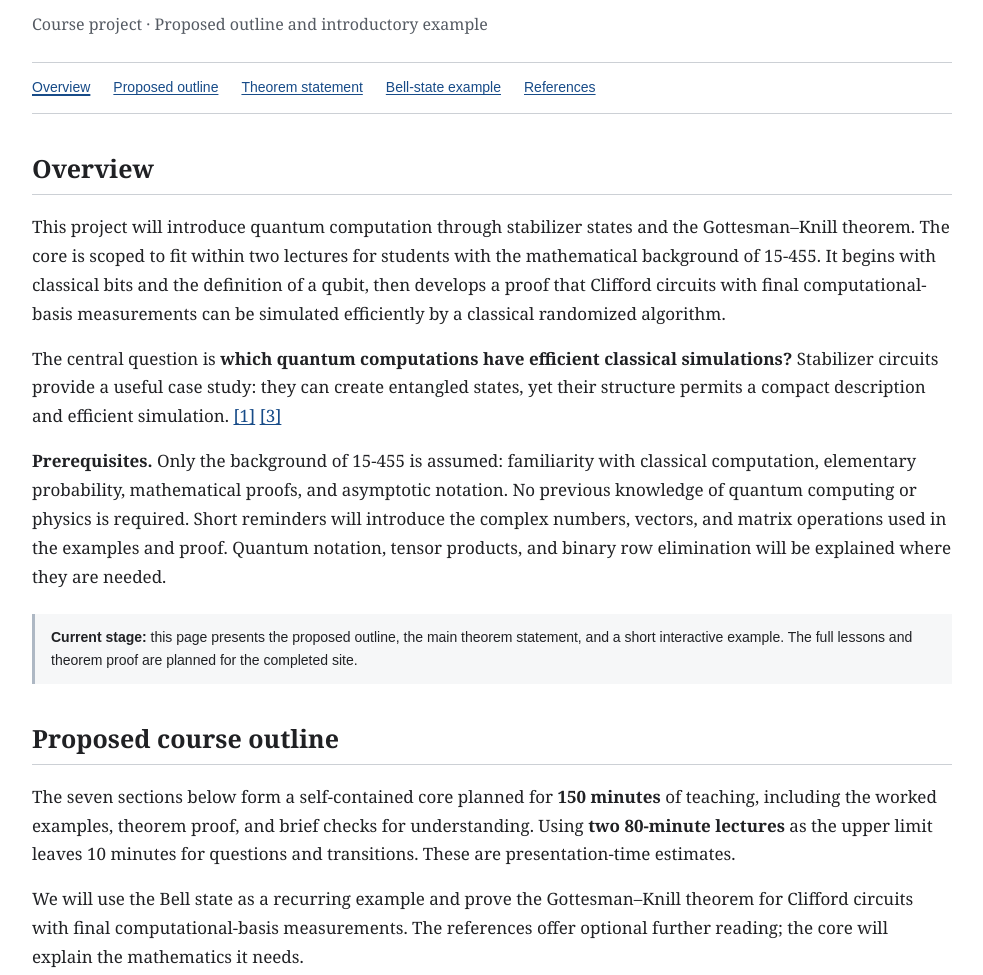
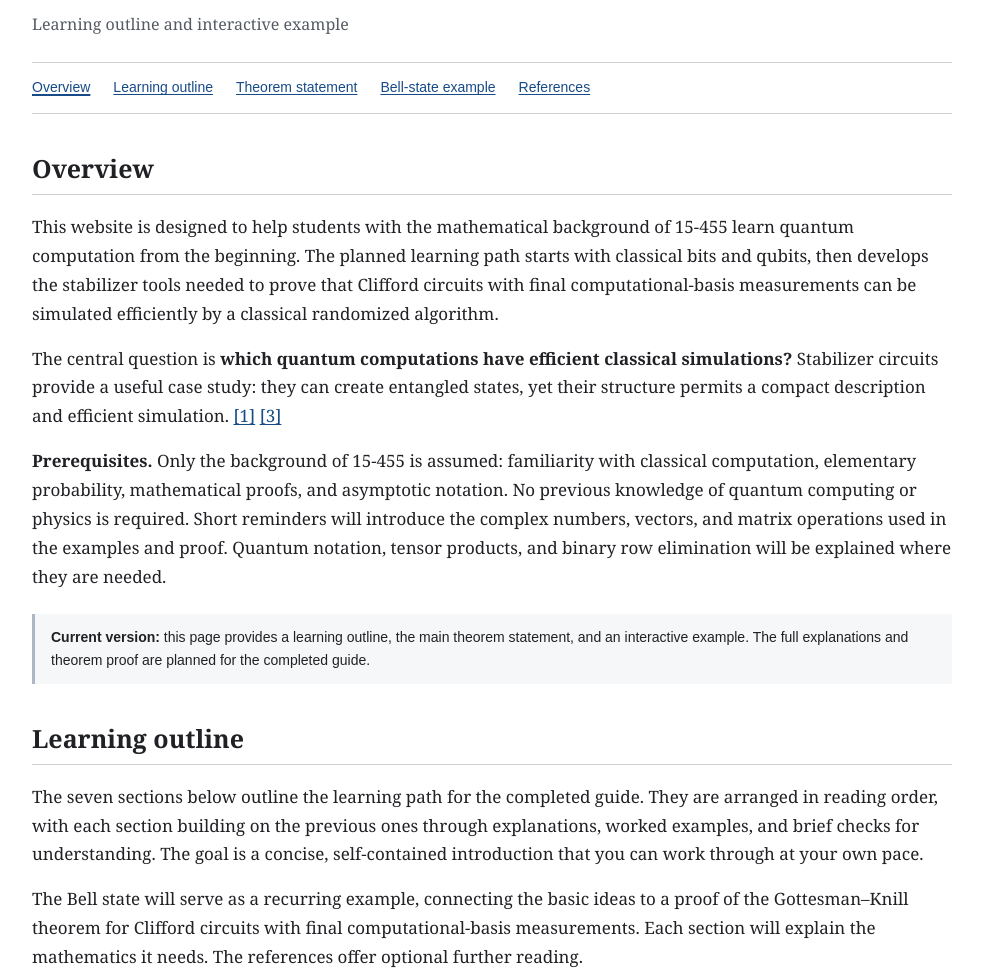
Before and after one commit to l6zw32/quantum-computation, a plain HTML site: page index.html in a window 1280 px wide. Shown: the part 170-1145 px from the top of the page, without its empty margins (148-1131 px from the left). Drawn offline with Linux system fonts and the light colour scheme.

Commit message:
Present the site as a learning guide instead of a lecture plan

```diff
--- a/index.html
+++ b/index.html
@@ -4,9 +4,9 @@
   <meta charset="utf-8">
   <meta name="viewport" content="width=device-width, initial-scale=1">
   <meta name="theme-color" content="#ffffff">
-  <meta name="description" content="A proposed two-lecture introduction to quantum states, stabilizers, and the Gottesman-Knill theorem for undergraduate complexity theory students.">
+  <meta name="description" content="A learning outline for a beginner’s guide to quantum states, stabilizers, and the Gottesman-Knill theorem for undergraduate complexity theory students.">
   <meta property="og:title" content="Intro to quantum computation and the Gottesman-Knill theorem">
-  <meta property="og:description" content="A 15-455 course project: proposed outline, theorem statement, Bell-state example, and suggested reading.">
+  <meta property="og:description" content="A quantum computation learning outline, theorem statement, interactive Bell-state example, and suggested reading for students of complexity theory.">
   <meta property="og:type" content="website">
   <meta property="og:url" content="https://l6zw32.github.io/quantum-computation/">
   <link rel="canonical" href="https://l6zw32.github.io/quantum-computation/">
@@ -21,10 +21,10 @@
     <header class="site-header">
       <p class="course-label">15-455 · Undergraduate complexity theory</p>
       <h1>Intro to quantum computation and the Gottesman-Knill theorem</h1>
-      <p class="page-subtitle">Course project · Proposed outline and introductory example</p>
+      <p class="page-subtitle">Learning outline and interactive example</p>
       <nav class="main-nav" aria-label="Page contents">
         <a href="#overview">Overview</a>
-        <a href="#outline">Proposed outline</a>
+        <a href="#outline">Learning outline</a>
         <a href="#theorem">Theorem statement</a>
         <a href="#bell-preview">Bell-state example</a>
         <a href="#resources">References</a>
@@ -34,16 +34,16 @@
     <main id="main">
       <section id="overview" aria-labelledby="overview-title">
         <h2 id="overview-title">Overview</h2>
-        <p>This project will introduce quantum computation through stabilizer states and the Gottesman–Knill theorem. The core is scoped to fit within two lectures for students with the mathematical background of 15-455. It begins with classical bits and the definition of a qubit, then develops a proof that Clifford circuits with final computational-basis measurements can be simulated efficiently by a classical randomized algorithm.</p>
+        <p>This website is designed to help students with the mathematical background of 15-455 learn quantum computation from the beginning. The planned learning path starts with classical bits and qubits, then develops the stabilizer tools needed to prove that Clifford circuits with final computational-basis measurements can be simulated efficiently by a classical randomized algorithm.</p>
         <p>The central question is <strong>which quantum computations have efficient classical simulations?</strong> Stabilizer circuits provide a useful case study: they can create entangled states, yet their structure permits a compact description and efficient simulation. <a href="#resource-1" aria-label="Reference 1">[1]</a> <a href="#resource-3" aria-label="Reference 3">[3]</a></p>
         <p><strong>Prerequisites.</strong> Only the background of 15-455 is assumed: familiarity with classical computation, elementary probability, mathematical proofs, and asymptotic notation. No previous knowledge of quantum computing or physics is required. Short reminders will introduce the complex numbers, vectors, and matrix operations used in the examples and proof. Quantum notation, tensor products, and binary row elimination will be explained where they are needed.</p>
-        <p class="project-status"><strong>Current stage:</strong> this page presents the proposed outline, the main theorem statement, and a short interactive example. The full lessons and theorem proof are planned for the completed site.</p>
+        <p class="project-status"><strong>Current version:</strong> this page provides a learning outline, the main theorem statement, and an interactive example. The full explanations and theorem proof are planned for the completed guide.</p>
       </section>
 
       <section id="outline" aria-labelledby="outline-title">
-        <h2 id="outline-title">Proposed course outline</h2>
-        <p>The seven sections below form a self-contained core planned for <strong>150 minutes</strong> of teaching, including the worked examples, theorem proof, and brief checks for understanding. Using <strong>two 80-minute lectures</strong> as the upper limit leaves 10 minutes for questions and transitions. These are presentation-time estimates.</p>
-        <p>We will use the Bell state as a recurring example and prove the Gottesman–Knill theorem for Clifford circuits with final computational-basis measurements. The references offer optional further reading; the core will explain the mathematics it needs.</p>
+        <h2 id="outline-title">Learning outline</h2>
+        <p>The seven sections below outline the learning path for the completed guide. They are arranged in reading order, with each section building on the previous ones through explanations, worked examples, and brief checks for understanding. The goal is a concise, self-contained introduction that you can work through at your own pace.</p>
+        <p>The Bell state will serve as a recurring example, connecting the basic ideas to a proof of the Gottesman–Knill theorem for Clifford circuits with final computational-basis measurements. Each section will explain the mathematics it needs. The references offer optional further reading.</p>
         <div class="lecture-unit">
           <h3>Quantum states and compact descriptions</h3>
           <ol class="outline-list">
@@ -140,26 +140,26 @@
 
       <section id="resources" aria-labelledby="resources-title">
         <h2 id="resources-title">References and suggested reading</h2>
-        <p>These references support the quantum foundations, stabilizer formalism, and simulation proof. Reading the linked chapters, watching the playlist, or studying the advanced paper is optional and is not part of the 150-minute core.</p>
+        <p>These references offer alternative explanations and further reading on quantum foundations, stabilizers, and simulation. You can use them to revisit an idea or explore the subject further. The completed guide is intended to be self-contained, so the linked material will be optional.</p>
         <ol class="resource-list">
           <li id="resource-1">
             <p>Ronald de Wolf. <a href="https://homepages.cwi.nl/~rdewolf/qcnotes.pdf">Quantum Computing: Lecture Notes</a>.</p>
-            <p class="resource-description"><strong>Main reference.</strong> Selected definitions from Chapter 1 and Section 2.1 support the introduction. Sections 20.1–20.3 support the stabilizer representation and proof; Appendix A is available for additional mathematical background. The core does not require reading these chapters in full. Section numbering refers to the August 2026 edition.</p>
+            <p class="resource-description"><strong>Main reference.</strong> Selected definitions from Chapter 1 and Section 2.1 support the introduction. Sections 20.1–20.3 support the stabilizer representation and proof; Appendix A is available for additional mathematical background. The guide will introduce the definitions and results needed from these sources. Section numbering refers to the August 2026 edition.</p>
           </li>
           <li id="resource-2">
             <p><a href="https://www.youtube.com/playlist?list=PLm3J0oaFux3YL5qLskC6xQ24JpMwOAeJz">Quantum Computation and Information at CMU</a>. Video lecture playlist.</p>
-            <p class="resource-description"><strong>Optional background.</strong> Selected videos offer another explanation of quantum states, circuits, and entanglement. The playlist is supplementary to the self-contained core.</p>
+            <p class="resource-description"><strong>Optional background.</strong> Selected videos offer another explanation of quantum states, circuits, and entanglement. The playlist offers an optional second perspective on the guide’s introductory topics.</p>
           </li>
           <li id="resource-3">
             <p>Scott Aaronson and Daniel Gottesman. <a href="https://arxiv.org/pdf/quant-ph/0406196">Improved Simulation of Stabilizer Circuits</a>.</p>
-            <p class="resource-description"><strong>Optional advanced reading.</strong> Sections II–III give further detail about stabilizer simulation. The core uses a straightforward polynomial-time simulator; the paper’s optimized algorithms and additional extensions are outside its scope.</p>
+            <p class="resource-description"><strong>Optional advanced reading.</strong> Sections II–III give further detail about stabilizer simulation. The guide will focus on a straightforward polynomial-time simulator. This paper offers optimized algorithms and extensions for readers who want to explore further.</p>
           </li>
         </ol>
       </section>
     </main>
 
     <footer class="site-footer">
-      <span>15-455 course project · Proposed outline</span>
+      <span>15-455 · Quantum computation learning guide</span>
       <a href="#top" aria-label="Return to the top of the page">Back to top</a>
     </footer>
   </div>
```
